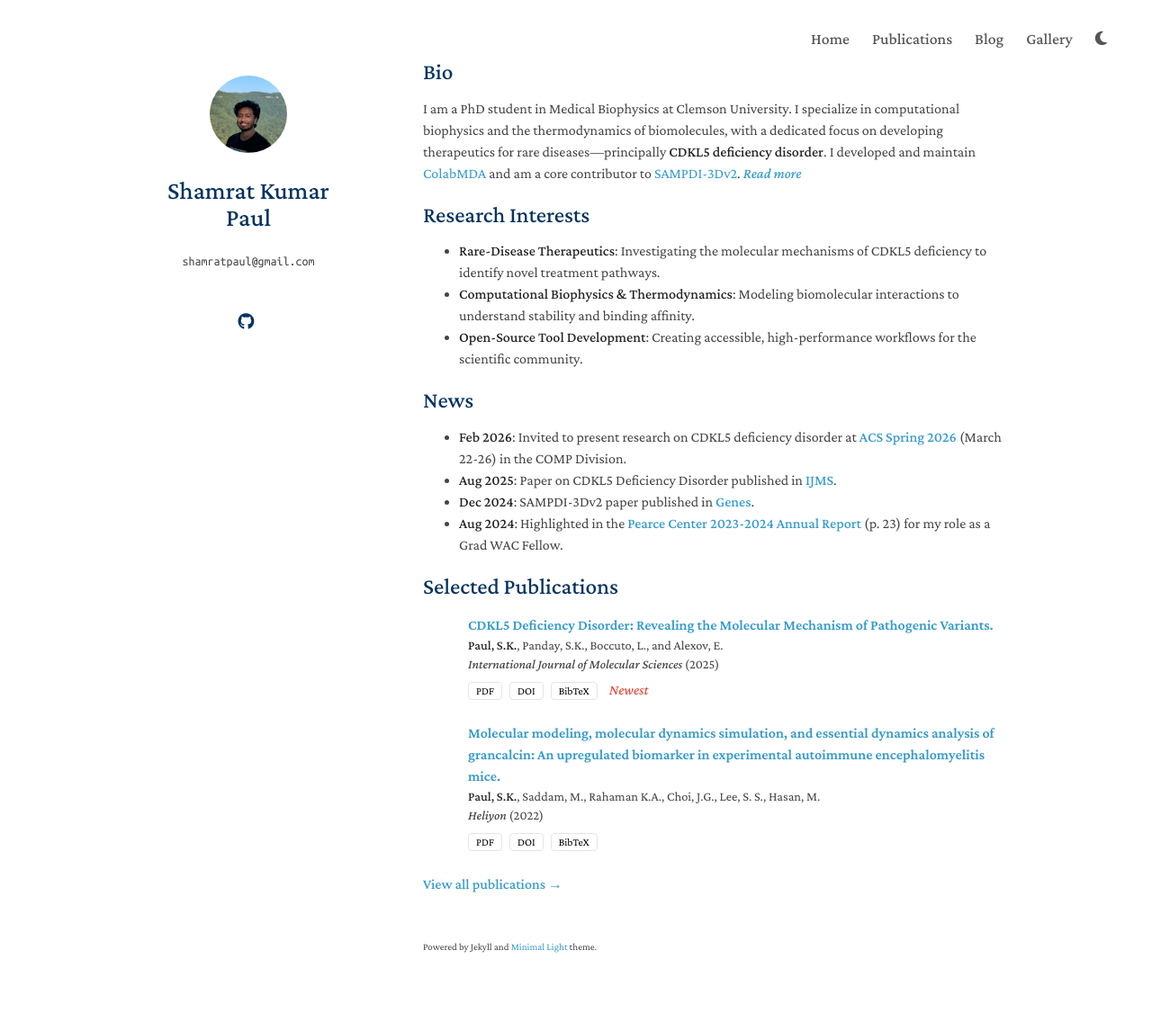
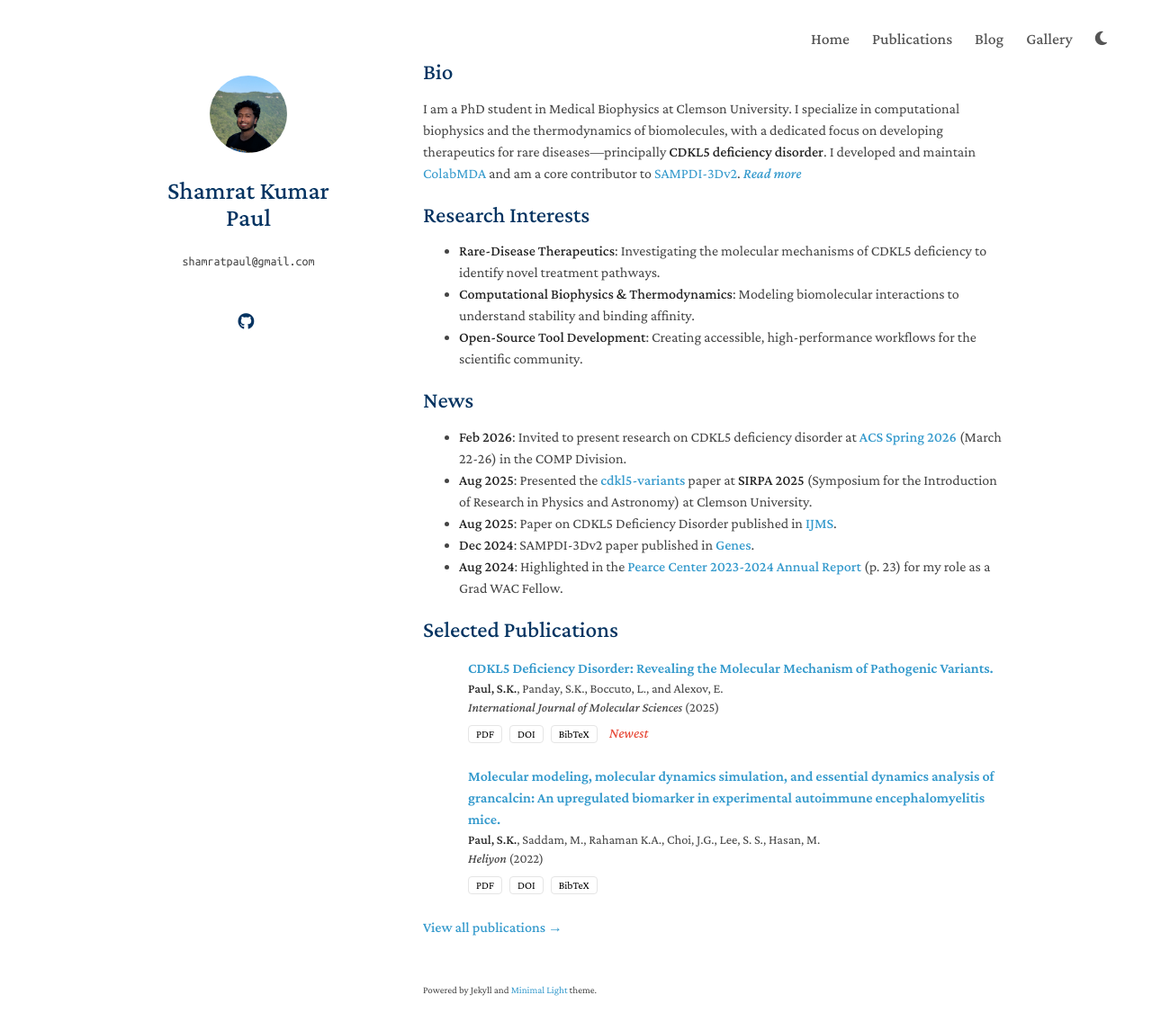
Before and after one commit to paulshamrat/paulshamrat.github.io, a Jekyll site: the page built from index.md, in a window 1280 px wide and 1181 px high. Shown: the top 1146 px of the window at 90% size. Built offline with Jekyll 4.4.1, drawn with Linux system fonts in a browser that asks for light colours; a style sheet for code colours, icons or effects is not loaded.

Commit message:
Add news item: SIRPA 2025 presentation

```diff
--- a/index.md
+++ b/index.md
@@ -49,6 +49,7 @@
 ## News
 
 - **Feb 2026**: Invited to present research on CDKL5 deficiency disorder at [**ACS Spring 2026**](https://www.acs.org/meetings/acs-meetings/spring-2026.html) (March 22-26) in the COMP Division.
+- **Aug 2025**: Presented the [**cdkl5-variants**](https://github.com/paulshamrat/cdkl5-variants) paper at **SIRPA 2025** (Symposium for the Introduction of Research in Physics and Astronomy) at Clemson University.
 - **Aug 2025**: Paper on CDKL5 Deficiency Disorder published in [**IJMS**](https://www.mdpi.com/1422-0067/26/17/8399).
 - **Dec 2024**: SAMPDI-3Dv2 paper published in [**Genes**](https://www.mdpi.com/2073-4425/16/1/101).
 - **Aug 2024**: Highlighted in the [**Pearce Center 2023-2024 Annual Report**](https://pearce.caah.clemson.edu/wp-content/uploads/2024/08/2023-2024-Pearce-Center-Annual-Report.pdf) (p. 23) for my role as a Grad WAC Fellow.
```
